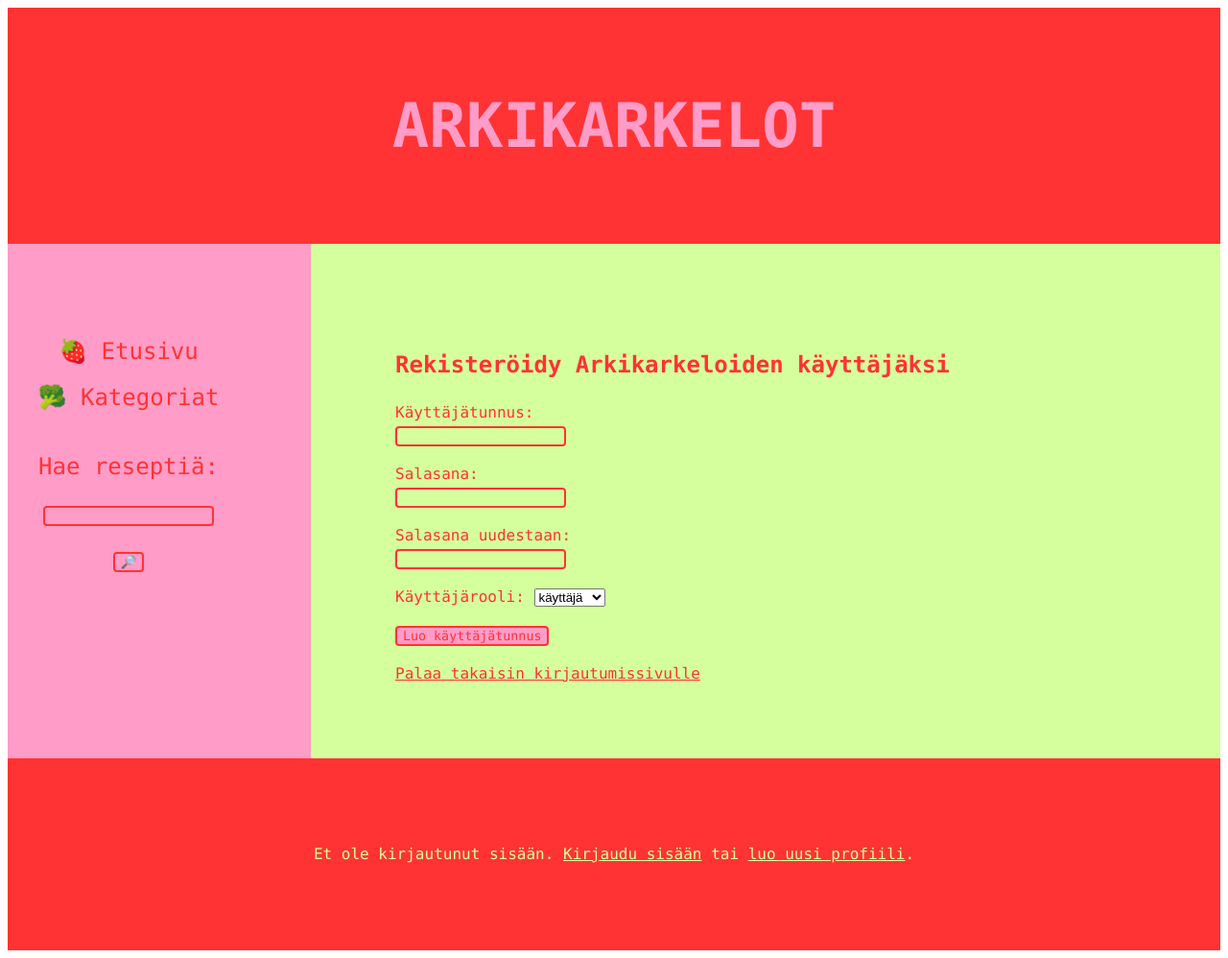
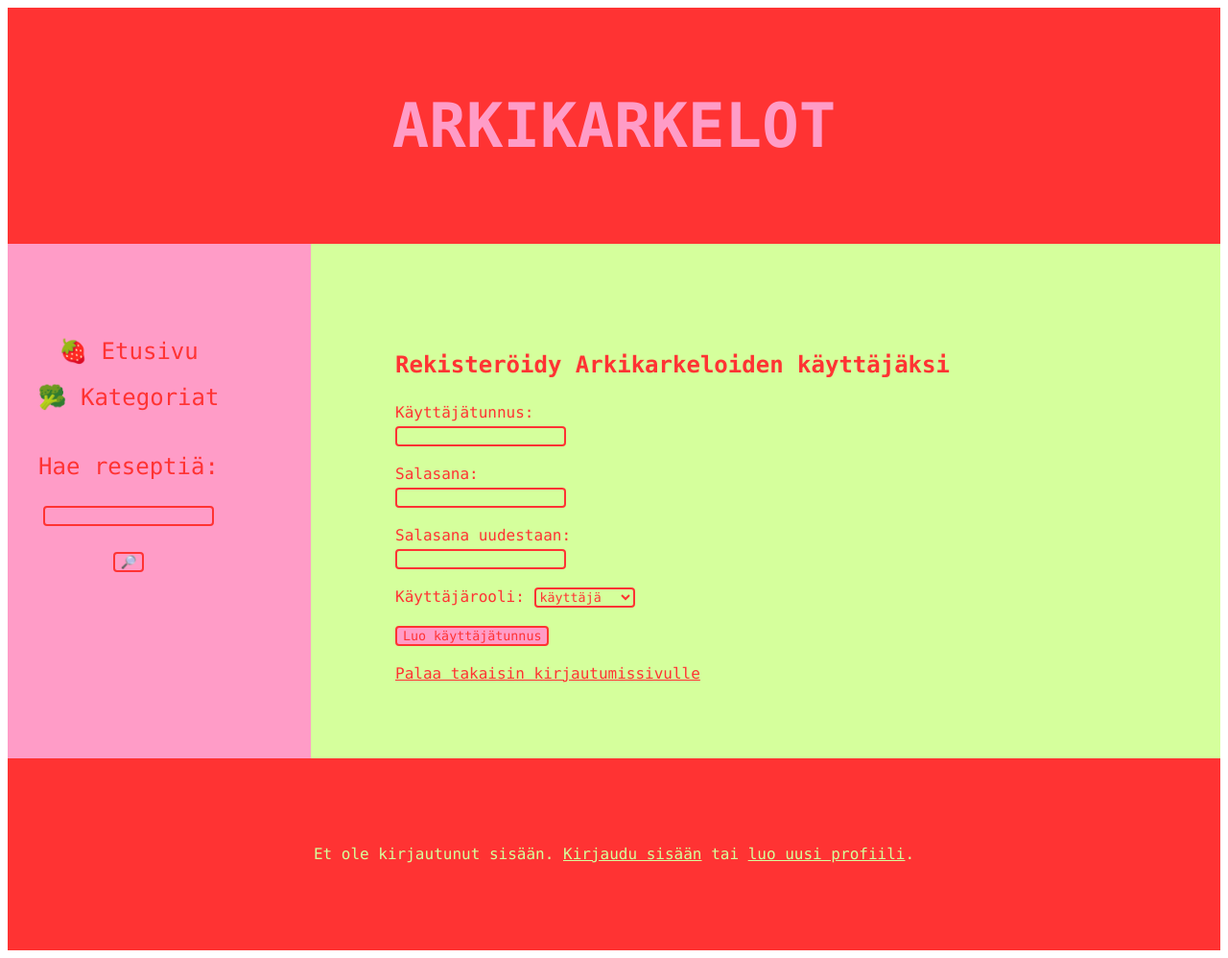
Before and after one commit to aadnw/arkiruoka, a Flask app: page /register in a window 1280 px wide. Shown: the whole page at 96% size. Run offline with Flask 3, Linux system fonts and the light colour scheme.

Commit message:
Change colors of <select>

```diff
--- a/static/main.css
+++ b/static/main.css
@@ -192,3 +192,19 @@ textarea:focus {
     color: #ff3333;
     font-family: Consolas, monaco, monospace;
 }
+
+select {
+    color: #ff3333;
+    background-color: #d5ff9c;
+    border: 2px solid #ff3333;
+    border-radius: 4px;
+    font-family: Consolas, monaco, monospace;
+}
+
+select:focus {
+    color: #ff3333;
+    background-color: #d5ff9c;
+    outline: 2px solid #ff3333;
+    border-radius: 4px;
+    font-family: Consolas, monaco, monospace;
+}
```
